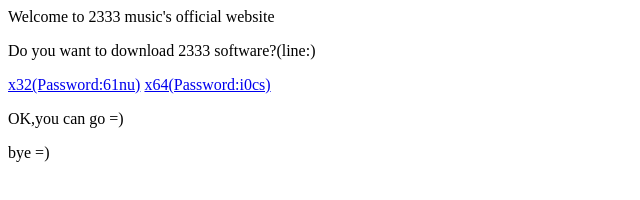
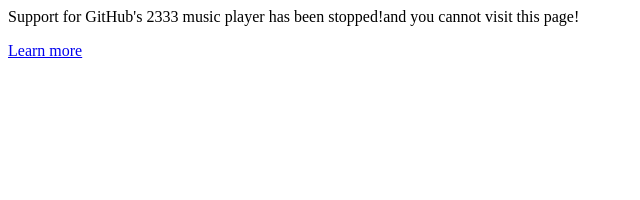
Before and after one commit to xiaoma238/2333Music, a plain HTML site: page index.html in a window 1280 px wide. Shown: the whole page, without its empty margins (0-640 px from the left). Drawn offline with Linux system fonts and the light colour scheme.

Commit message:
2432142
3432424234423432

```diff
--- a/index.html
+++ b/index.html
@@ -6,12 +6,6 @@
 
 
 <body>
-    <p>Welcome to 2333 music's official website</p>
-    <p>Do you want to download 2333 software?(line:)</p>
 
-    <a href="https://wwc.lanzouq.com/iHEvd06z83ud">x32(Password:61nu)</a>
-    <a href="https://wwc.lanzouq.com/i6NJD06z841a">x64(Password:i0cs)</a>
-
-    <p>OK,you can go =)</p>
-    <p>bye =)</p>
+    <p>Support for GitHub's 2333 music player has been stopped!and you cannot visit this page!</p> <a href="https://xiaoma238.github.io/00111222/">Learn more</a>
 </html>
```
Also changed, not shown: 1 other file.
